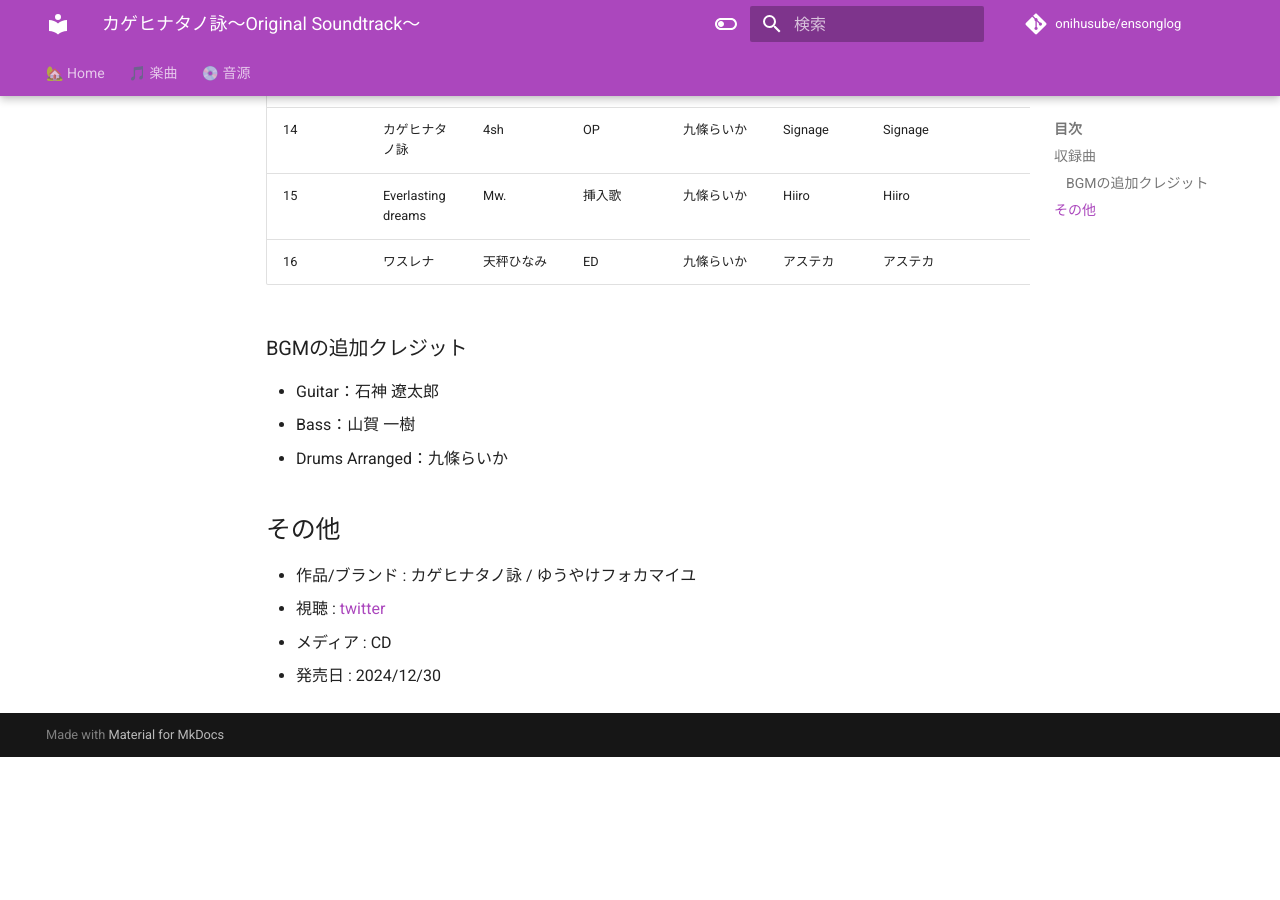
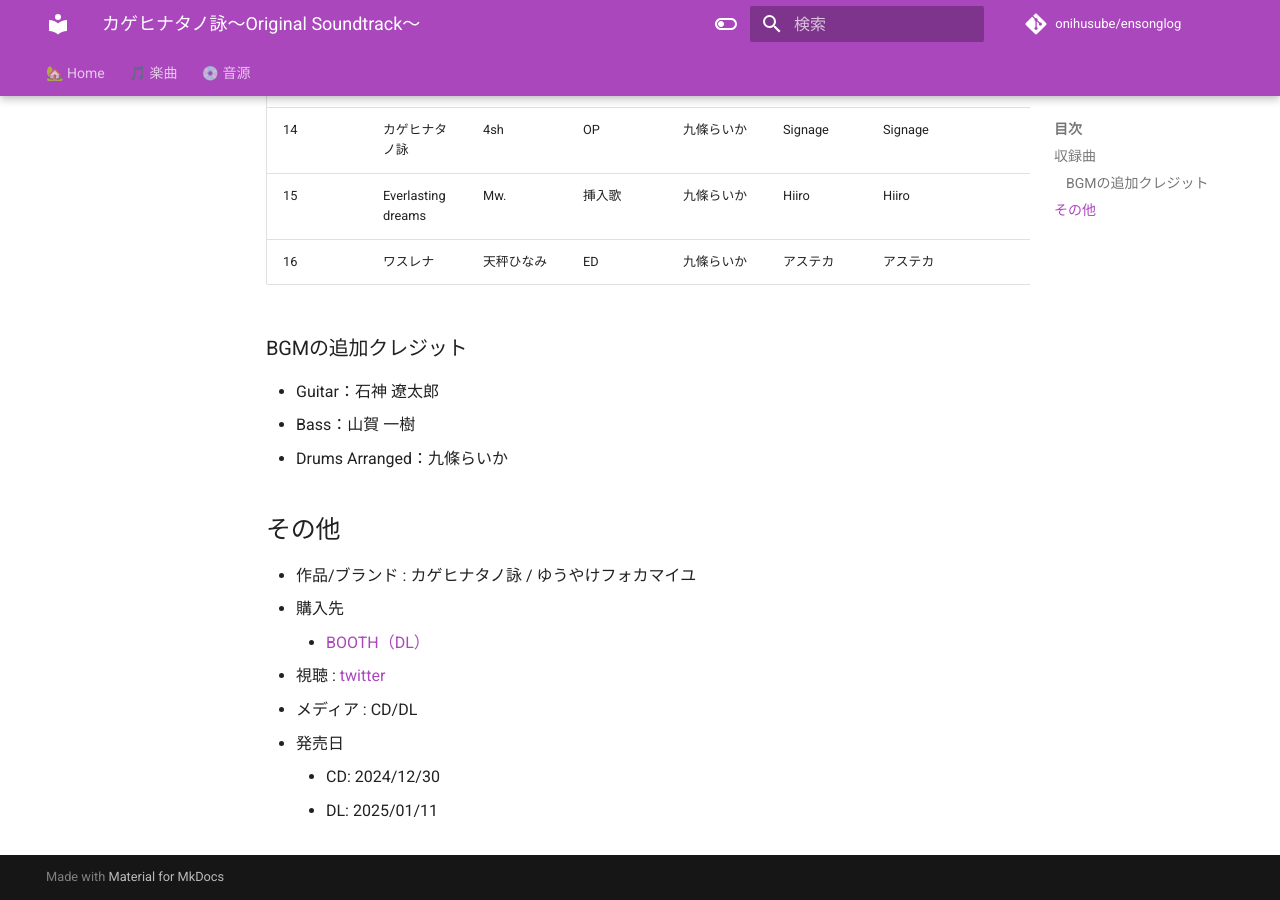
Before and after one commit to onihusube/ensonglog, an MkDocs documentation site: the page built from docs/2024/音源個別/カゲヒナタノ詠 Original Soundtrack.md, in a window 1280 px wide and 900 px high, scrolled down 1013 px. Built offline with MkDocs 1.6.1 and Material for MkDocs 9.7.7, drawn with Linux system fonts in a browser that asks for light colours; comment, search, counter and statistics services are not loaded; before the commit the page ends 1770 px from its top, so only the background shows below that.

Commit message:
カゲヒナタノ詠サントラ DL版追記

```diff
--- a/docs/2024/音源個別/カゲヒナタノ詠 Original Soundtrack.md
+++ b/docs/2024/音源個別/カゲヒナタノ詠 Original Soundtrack.md
@@ -30,6 +30,10 @@
 ## その他
 
 - 作品/ブランド : カゲヒナタノ詠 / ゆうやけフォカマイユ
+- 購入先
+    - [BOOTH（DL）](https://fauxcamaieu.booth.pm/items/6449875)
 - 視聴 : [twitter](https://x.com/ss_fauxcamaieu/status/1871507251854561522)
-- メディア : CD
-- 発売日 : 2024/12/30
+- メディア : CD/DL
+- 発売日
+    - CD: 2024/12/30
+    - DL: 2025/01/11
```
